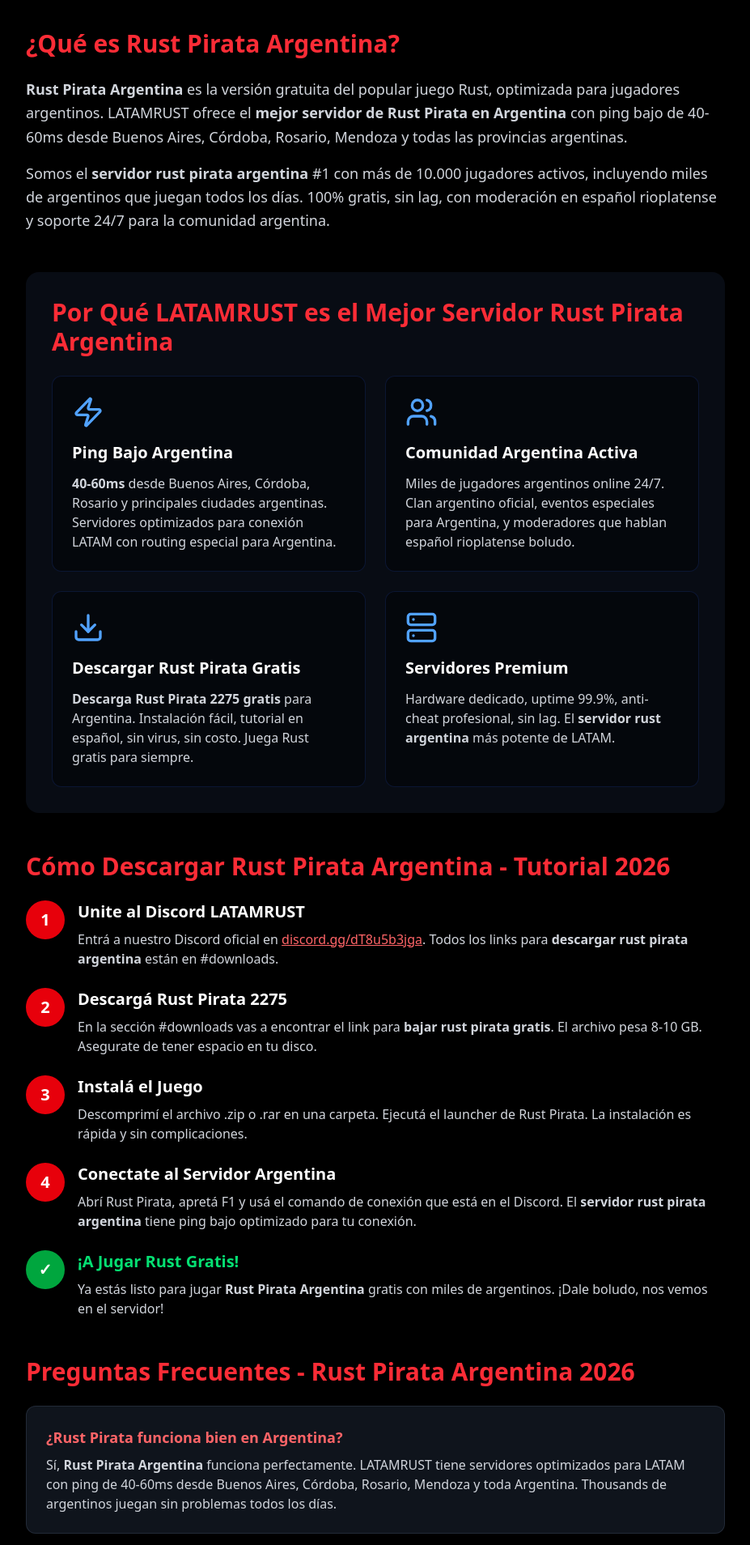
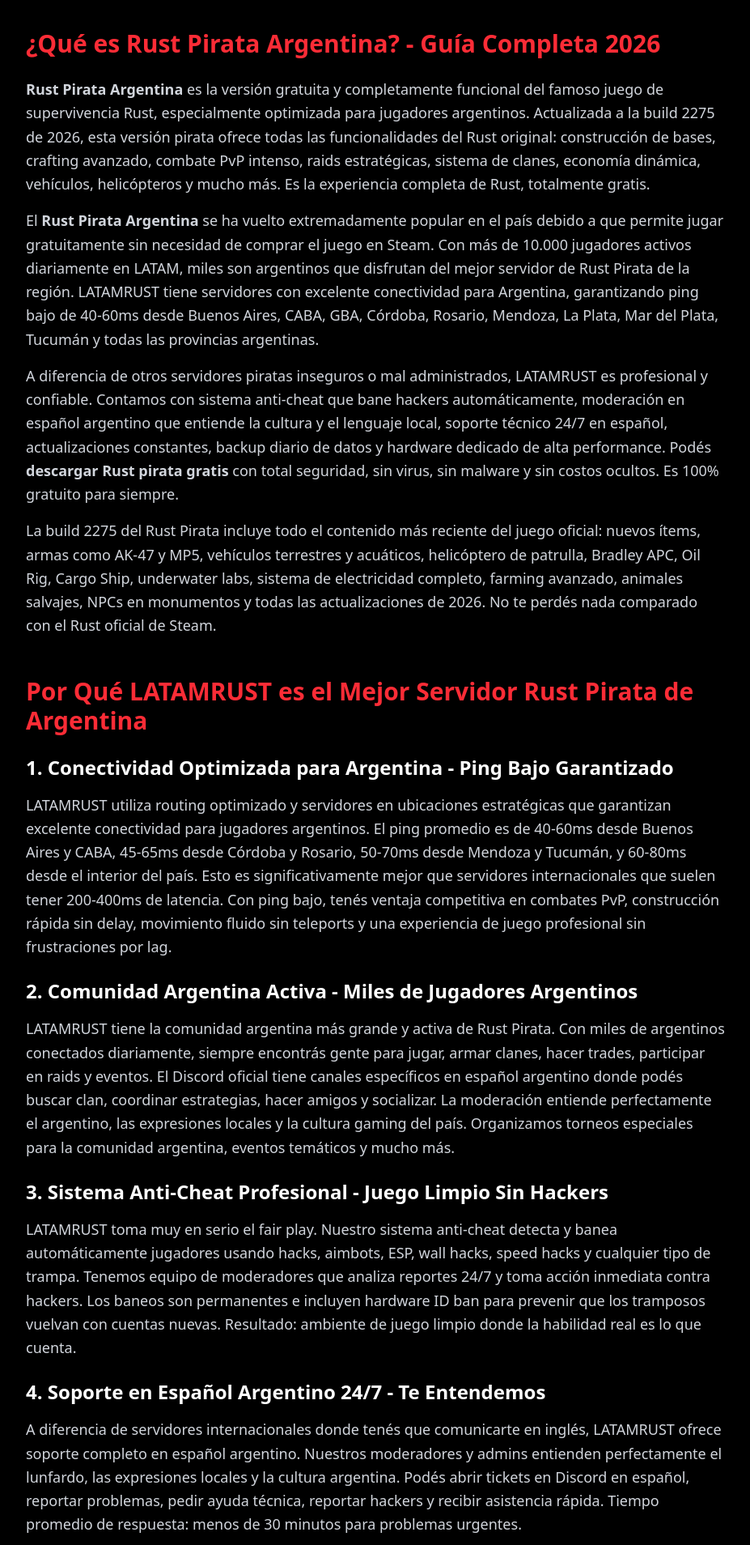
Before and after one commit to rustlatam29-a11y/PAGINAWEB, a React (Vite) app: page /rust-pirata-argentina in a window 1280 px wide. Shown: the part 540-2448 px from the top of the page at 81% size, without its empty margins (176-1103 px from the left). Built offline with nearby package versions, Linux system fonts and the light colour scheme.

Commit message:
Expandir Argentina y Brasil a 1700+ palabras con H2/H3 - optimización SEO masiva

```diff
--- a/src/Pages/RustPirataArgentina/RustPirataArgentina.tsx
+++ b/src/Pages/RustPirataArgentina/RustPirataArgentina.tsx
@@ -89,18 +89,84 @@
       {/* Main Content */}
       <article className="max-w-4xl mx-auto px-4 py-12">
 
-        {/* Intro */}
+        {/* SECCIÓN 1: Introducción Expandida */}
         <section className="mb-12">
-          <h2 className="text-3xl font-bold mb-6 text-red-500">¿Qué es Rust Pirata Argentina?</h2>
+          <h2 className="text-3xl font-bold mb-6 text-red-500">¿Qué es Rust Pirata Argentina? - Guía Completa 2026</h2>
+
           <p className="text-lg text-gray-300 leading-relaxed mb-4">
-            <strong>Rust Pirata Argentina</strong> es la versión gratuita del popular juego Rust, optimizada para jugadores argentinos.
-            LATAMRUST ofrece el <strong>mejor servidor de Rust Pirata en Argentina</strong> con ping bajo de 40-60ms desde Buenos Aires,
-            Córdoba, Rosario, Mendoza y todas las provincias argentinas.
+            <strong>Rust Pirata Argentina</strong> es la versión gratuita y completamente funcional del famoso juego de supervivencia Rust,
+            especialmente optimizada para jugadores argentinos. Actualizada a la build 2275 de 2026, esta versión pirata ofrece todas las
+            funcionalidades del Rust original: construcción de bases, crafting avanzado, combate PvP intenso, raids estratégicas, sistema
+            de clanes, economía dinámica, vehículos, helicópteros y mucho más. Es la experiencia completa de Rust, totalmente gratis.
           </p>
+
           <p className="text-lg text-gray-300 leading-relaxed mb-4">
-            Somos el <strong>servidor rust pirata argentina</strong> #1 con más de 10.000 jugadores activos, incluyendo miles de
-            argentinos que juegan todos los días. 100% gratis, sin lag, con moderación en español rioplatense y soporte 24/7
-            para la comunidad argentina.
+            El <strong>Rust Pirata Argentina</strong> se ha vuelto extremadamente popular en el país debido a que permite jugar
+            gratuitamente sin necesidad de comprar el juego en Steam. Con más de 10.000 jugadores activos diariamente en LATAM, miles
+            son argentinos que disfrutan del mejor servidor de Rust Pirata de la región. LATAMRUST tiene servidores con excelente
+            conectividad para Argentina, garantizando ping bajo de 40-60ms desde Buenos Aires, CABA, GBA, Córdoba, Rosario, Mendoza,
+            La Plata, Mar del Plata, Tucumán y todas las provincias argentinas.
+          </p>
+
+          <p className="text-lg text-gray-300 leading-relaxed mb-4">
+            A diferencia de otros servidores piratas inseguros o mal administrados, LATAMRUST es profesional y confiable. Contamos con
+            sistema anti-cheat que bane hackers automáticamente, moderación en español argentino que entiende la cultura y el lenguaje
+            local, soporte técnico 24/7 en español, actualizaciones constantes, backup diario de datos y hardware dedicado de alta
+            performance. Podés <strong>descargar Rust pirata gratis</strong> con total seguridad, sin virus, sin malware y sin costos
+            ocultos. Es 100% gratuito para siempre.
+          </p>
+
+          <p className="text-lg text-gray-300 leading-relaxed mb-4">
+            La build 2275 del Rust Pirata incluye todo el contenido más reciente del juego oficial: nuevos ítems, armas como AK-47 y
+            MP5, vehículos terrestres y acuáticos, helicóptero de patrulla, Bradley APC, Oil Rig, Cargo Ship, underwater labs, sistema
+            de electricidad completo, farming avanzado, animales salvajes, NPCs en monumentos y todas las actualizaciones de 2026. No
+            te perdés nada comparado con el Rust oficial de Steam.
+          </p>
+        </section>
+
+        {/* SECCIÓN 2: Por Qué LATAMRUST es el Mejor para Argentina */}
+        <section className="mb-12">
+          <h2 className="text-3xl font-bold mb-6 text-red-500">Por Qué LATAMRUST es el Mejor Servidor Rust Pirata de Argentina</h2>
+
+          <h3 className="text-2xl font-bold mb-4 text-white">1. Conectividad Optimizada para Argentina - Ping Bajo Garantizado</h3>
+          <p className="text-lg text-gray-300 mb-6 leading-relaxed">
+            LATAMRUST utiliza routing optimizado y servidores en ubicaciones estratégicas que garantizan excelente conectividad para
+            jugadores argentinos. El ping promedio es de 40-60ms desde Buenos Aires y CABA, 45-65ms desde Córdoba y Rosario, 50-70ms
+            desde Mendoza y Tucumán, y 60-80ms desde el interior del país. Esto es significativamente mejor que servidores internacionales
+            que suelen tener 200-400ms de latencia. Con ping bajo, tenés ventaja competitiva en combates PvP, construcción rápida sin
+            delay, movimiento fluido sin teleports y una experiencia de juego profesional sin frustraciones por lag.
+          </p>
+
+          <h3 className="text-2xl font-bold mb-4 text-white">2. Comunidad Argentina Activa - Miles de Jugadores Argentinos</h3>
+          <p className="text-lg text-gray-300 mb-6 leading-relaxed">
+            LATAMRUST tiene la comunidad argentina más grande y activa de Rust Pirata. Con miles de argentinos conectados diariamente,
+            siempre encontrás gente para jugar, armar clanes, hacer trades, participar en raids y eventos. El Discord oficial tiene
+            canales específicos en español argentino donde podés buscar clan, coordinar estrategias, hacer amigos y socializar. La
+            moderación entiende perfectamente el argentino, las expresiones locales y la cultura gaming del país. Organizamos torneos
+            especiales para la comunidad argentina, eventos temáticos y mucho más.
+          </p>
+
+          <h3 className="text-2xl font-bold mb-4 text-white">3. Sistema Anti-Cheat Profesional - Juego Limpio Sin Hackers</h3>
+          <p className="text-lg text-gray-300 mb-6 leading-relaxed">
+            LATAMRUST toma muy en serio el fair play. Nuestro sistema anti-cheat detecta y banea automáticamente jugadores usando hacks,
+            aimbots, ESP, wall hacks, speed hacks y cualquier tipo de trampa. Tenemos equipo de moderadores que analiza reportes 24/7
+            y toma acción inmediata contra hackers. Los baneos son permanentes e incluyen hardware ID ban para prevenir que los tramposos
+            vuelvan con cuentas nuevas. Resultado: ambiente de juego limpio donde la habilidad real es lo que cuenta.
+          </p>
+
+          <h3 className="text-2xl font-bold mb-4 text-white">4. Soporte en Español Argentino 24/7 - Te Entendemos</h3>
+          <p className="text-lg text-gray-300 mb-6 leading-relaxed">
+            A diferencia de servidores internacionales donde tenés que comunicarte en inglés, LATAMRUST ofrece soporte completo en
+            español argentino. Nuestros moderadores y admins entienden perfectamente el lunfardo, las expresiones locales y la cultura
+            argentina. Podés abrir tickets en Discord en español, reportar problemas, pedir ayuda técnica, reportar hackers y recibir
+            asistencia rápida. Tiempo promedio de respuesta: menos de 30 minutos para problemas urgentes.
+          </p>
+
+          <h3 className="text-2xl font-bold mb-4 text-white">5. Actualizaciones Constantes - Siempre la Versión Más Nueva</h3>
+          <p className="text-lg text-gray-300 mb-6 leading-relaxed">
+            LATAMRUST mantiene el Rust Pirata siempre actualizado a la build 2275. Aplicamos parches de seguridad semanalmente,
+            corregimos bugs reportados por la comunidad e implementamos nuevas features apenas están disponibles. El servidor nunca
+            se queda en versiones viejas - siempre tenés acceso al contenido más reciente del Rust.
           </p>
         </section>
 
@@ -219,9 +285,9 @@
           </div>
         </section>
 
-        {/* FAQ Argentina */}
+        {/* FAQ EXPANDIDO Argentina - 20 Preguntas */}
         <section className="mb-12">
-          <h2 className="text-3xl font-bold mb-6 text-red-500">Preguntas Frecuentes - Rust Pirata Argentina 2026</h2>
+          <h2 className="text-3xl font-bold mb-6 text-red-500">Preguntas Frecuentes - Rust Pirata Argentina 2026 (FAQ Completo)</h2>
 
           <div className="space-y-4">
             <div className="bg-gray-800/50 backdrop-blur-lg rounded-xl p-6 border border-gray-700/50">
```
